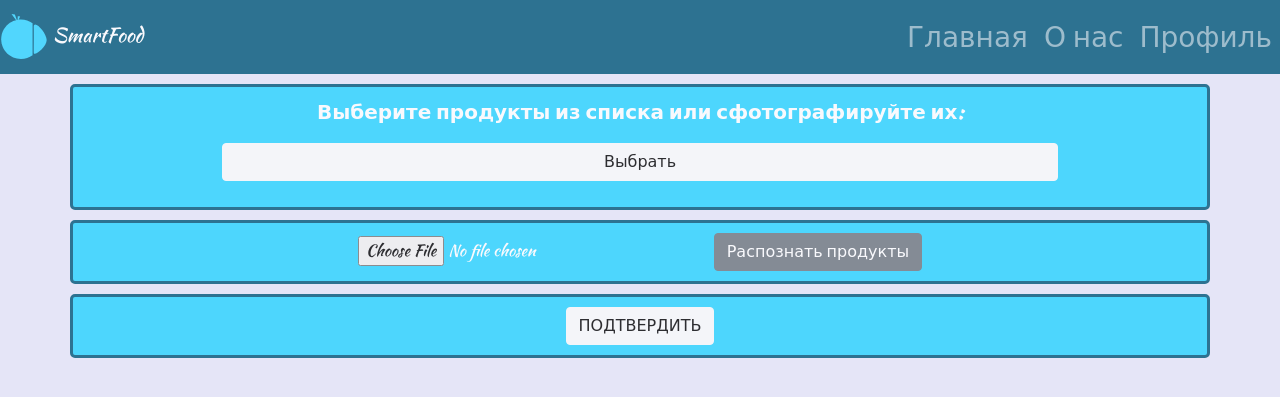
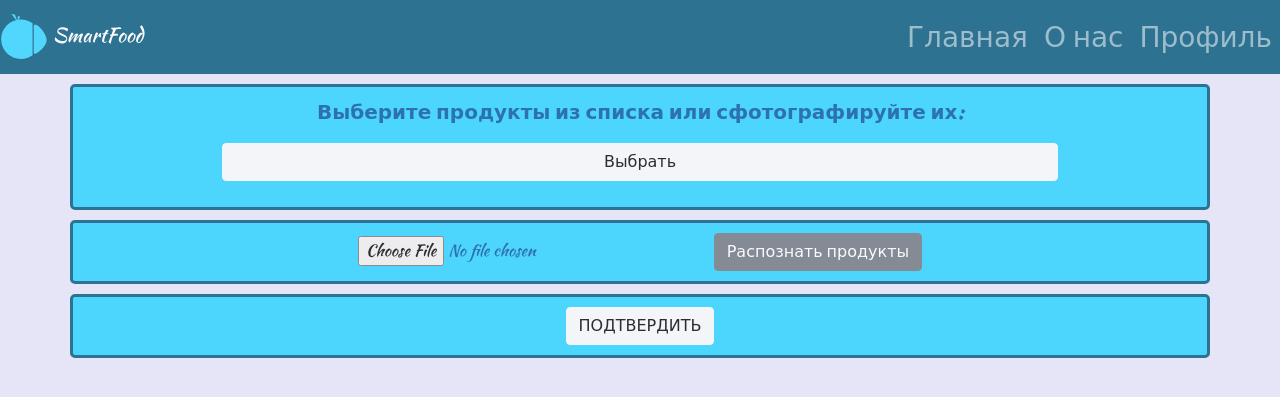
Before and after one commit to Mikrikle/smartfood, a Django app: page /smartfood/ in a window 1280 px wide. Shown: the top 397 px of the page. Run offline with Django 3.2, Linux system fonts and the light colour scheme; data comes from the database, SQL or seed files in the repository; some libraries are stand-ins or nearby versions.

Commit message:
Style update

```diff
--- a/siteapp/static/css/style.css
+++ b/siteapp/static/css/style.css
@@ -12,7 +12,7 @@
 }
 .body{
     font-family: 'Kaushan Script', cursive;
-    color: #ffffff;
+    color: #00569f;
     background-color: #e5e5f7;
     opacity: 0.8;
     background-image: radial-gradient(#444cf7 0.5px, #e5e5f7 0.5px);
```
